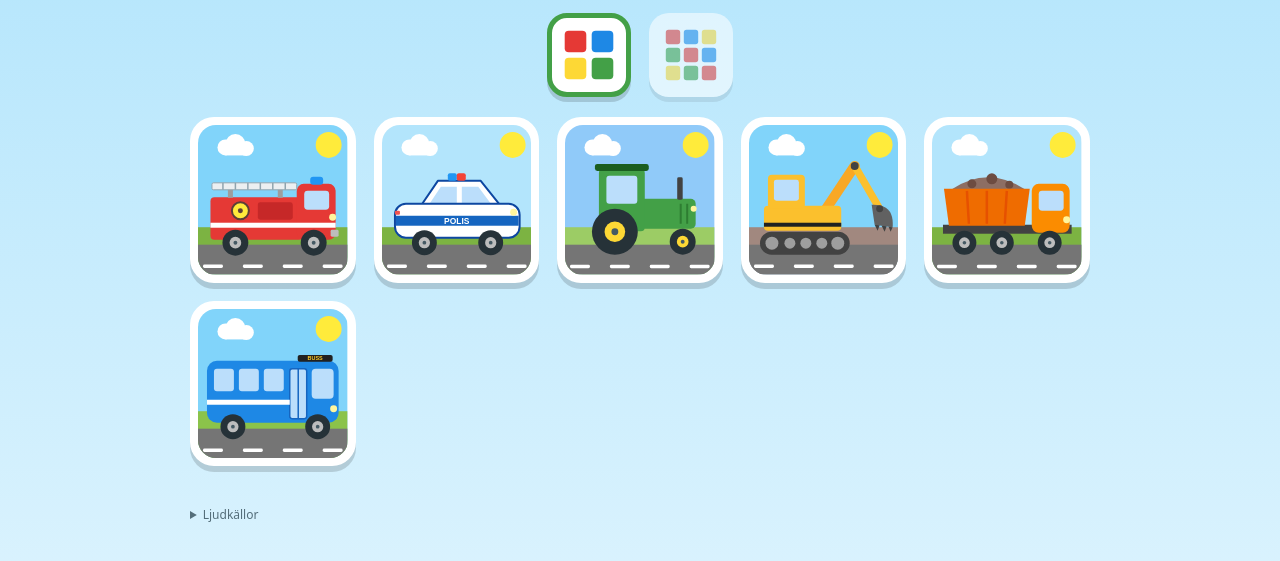
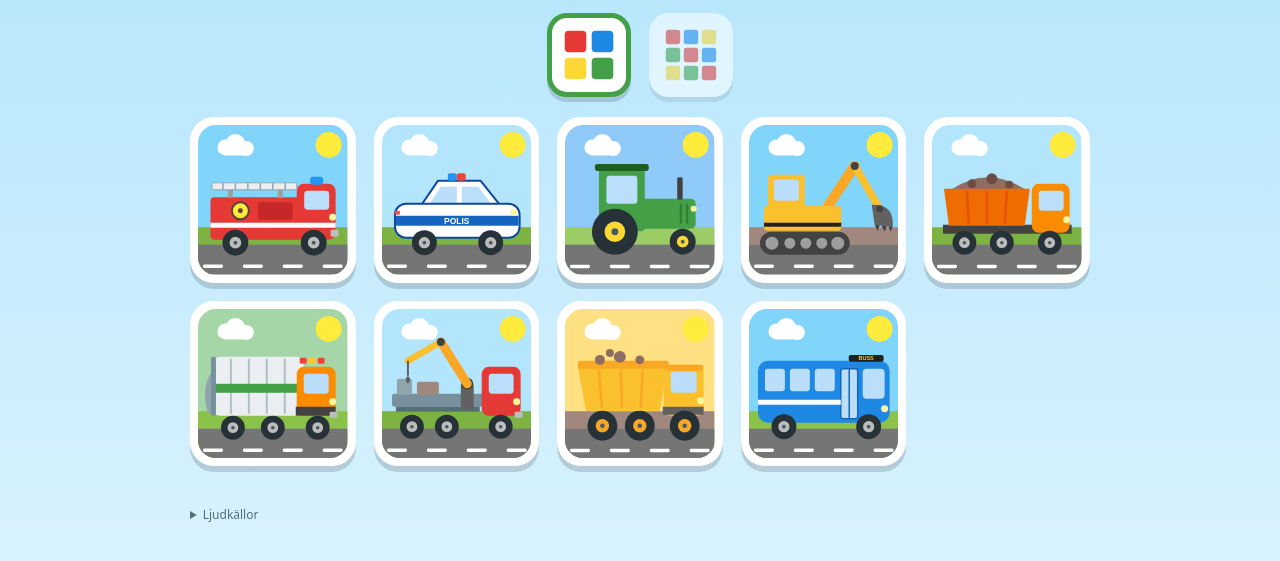
Before and after one commit to Mjac34/bilpussel, a plain HTML site: page index.html in a window 1280 px wide. Shown: the part 91-652 px from the top of the page. Drawn offline with Linux system fonts and the light colour scheme.

Commit message:
Fler fordon: sopbil, kranbil och dumper
Co-Authored-By: Devin AI <158243242+devin-ai-integration[bot]@users.noreply.github.com>

```diff
--- a/index.html
+++ b/index.html
@@ -161,6 +161,50 @@ const VEHICLES = [
     <rect x="214" y="132" width="50" height="40" rx="7" fill="#bbdefb"/>
     <circle cx="270" cy="190" r="7" fill="#fff59d"/>
     ${wheel(65, 236, 24)}${wheel(140, 236, 24)}${wheel(236, 236, 24)}` },
+
+  { id: 'sopbil', name: 'Sopbil', svg: bg('#a5d6a7', '#8bc34a') + `
+    <path d="M30 122 Q4 158 20 208 L34 214 L34 122 Z" fill="#90a4ae"/>
+    <rect x="30" y="96" width="182" height="118" rx="14" fill="#eceff1"/>
+    <g stroke="#b0bec5" stroke-width="4"><line x1="66" y1="100" x2="66" y2="210"/><line x1="102" y1="100" x2="102" y2="210"/><line x1="138" y1="100" x2="138" y2="210"/><line x1="174" y1="100" x2="174" y2="210"/></g>
+    <rect x="30" y="150" width="182" height="18" fill="#43a047"/>
+    <rect x="26" y="96" width="10" height="118" rx="4" fill="#78909c"/>
+    <rect x="198" y="116" width="78" height="98" rx="14" fill="#fb8c00"/>
+    <rect x="212" y="130" width="50" height="40" rx="7" fill="#bbdefb"/>
+    <rect x="196" y="196" width="80" height="18" fill="#424242"/>
+    <circle cx="270" cy="186" r="7" fill="#fff59d"/>
+    <rect x="204" y="98" width="14" height="12" rx="3" fill="#f44336"/><rect x="222" y="98" width="14" height="12" rx="3" fill="#ffca28"/><rect x="240" y="98" width="14" height="12" rx="3" fill="#f44336"/>
+    <rect x="264" y="206" width="16" height="12" rx="3" fill="#bdbdbd"/>
+    ${wheel(70, 238, 24)}${wheel(150, 238, 24)}${wheel(240, 238, 24)}` },
+
+  { id: 'kranbil', name: 'Kranbil', svg: bg('#b3e5fc') + `
+    <rect x="20" y="170" width="184" height="26" rx="6" fill="#78909c"/>
+    <rect x="28" y="196" width="168" height="10" fill="#546e7a"/>
+    <rect x="30" y="140" width="30" height="32" rx="4" fill="#90a4ae"/>
+    <rect x="70" y="146" width="44" height="26" rx="4" fill="#a1887f"/>
+    <rect x="158" y="150" width="26" height="52" rx="4" fill="#616161"/>
+    <circle cx="171" cy="150" r="12" fill="#424242"/>
+    <line x1="171" y1="150" x2="118" y2="66" stroke="#f9a825" stroke-width="18" stroke-linecap="round"/>
+    <line x1="118" y1="66" x2="52" y2="104" stroke="#fbc02d" stroke-width="13" stroke-linecap="round"/>
+    <circle cx="118" cy="66" r="8" fill="#424242"/>
+    <line x1="52" y1="104" x2="52" y2="134" stroke="#616161" stroke-width="4"/>
+    <path d="M52 134 q-9 8 0 16 q9 -8 0 -16" fill="#616161"/>
+    <rect x="200" y="116" width="78" height="98" rx="14" fill="#e53935"/>
+    <rect x="214" y="130" width="50" height="40" rx="7" fill="#bbdefb"/>
+    <circle cx="270" cy="186" r="7" fill="#fff59d"/>
+    <rect x="266" y="206" width="16" height="12" rx="3" fill="#bdbdbd"/>
+    ${wheel(60, 236, 24)}${wheel(130, 236, 24)}${wheel(238, 236, 24)}` },
+
+  { id: 'dumper', name: 'Dumper', svg: bg('#ffe082', '#a1887f') + `
+    <path d="M26 116 L206 116 L190 204 L42 204 Z" fill="#fbc02d"/>
+    <g stroke="#f9a825" stroke-width="5"><line x1="68" y1="122" x2="74" y2="198"/><line x1="112" y1="122" x2="114" y2="198"/><line x1="156" y1="122" x2="152" y2="198"/></g>
+    <rect x="26" y="104" width="182" height="16" rx="5" fill="#f9a825"/>
+    <g fill="#8d6e63"><circle cx="70" cy="102" r="10"/><circle cx="110" cy="96" r="12"/><circle cx="150" cy="102" r="9"/><circle cx="90" cy="88" r="8"/></g>
+    <rect x="198" y="112" width="80" height="102" rx="14" fill="#fbc02d"/>
+    <rect x="212" y="126" width="52" height="42" rx="7" fill="#bbdefb"/>
+    <rect x="198" y="112" width="80" height="12" rx="6" fill="#f9a825"/>
+    <rect x="196" y="196" width="82" height="16" fill="#616161"/>
+    <circle cx="272" cy="184" r="7" fill="#fff59d"/>
+    ${wheel(75, 234, 30, '#f9a825')}${wheel(150, 234, 30, '#f9a825')}${wheel(240, 234, 30, '#f9a825')}` },
 
   { id: 'buss', name: 'Buss', svg: bg('#81d4fa', '#8bc34a') + `
     <rect x="18" y="104" width="264" height="124" rx="20" fill="#1e88e5"/>
@@ -418,6 +462,10 @@ const CREDITS = [
   ['Lastbil', 'WWS FSRTarpan239Dvanstarting', 'Work With Sounds / Museum of Municipal Engineering', 'CC BY 4.0', 'https://commons.wikimedia.org/wiki/File:WWS_FSRTarpan239Dvanstarting.ogg'],
   ['Lastbil, Buss', 'Car Horn', '15HPanska_Ruttner_Jan', 'CC0', 'https://commons.wikimedia.org/wiki/File:Car_Horn.wav'],
   ['Buss', 'WWS CityBusMANSG220dooropeningclosing', 'Work With Sounds / Technical Museum of Slovenia', 'CC BY 4.0', 'https://commons.wikimedia.org/wiki/File:WWS_CityBusMANSG220dooropeningclosing.ogg'],
+  ['Sopbil', 'Back-up beeper', 'Ke4roh', 'CC0', 'https://commons.wikimedia.org/wiki/File:Back-up_beeper.ogg'],
+  ['Sopbil', 'Hydraulic lift pushing up', 'stephan', 'Public domain', 'https://commons.wikimedia.org/wiki/File:Hydraulic_lift_pushing_up.ogg'],
+  ['Kranbil', 'WWS Containerreachstackers', 'Work With Sounds / Werstas', 'CC BY 4.0', 'https://commons.wikimedia.org/wiki/File:WWS_Containerreachstackers.ogg'],
+  ['Dumper', 'WWS Emptyingsteelscrapfromatruck', 'Work With Sounds / Technical Museum of Slovenia', 'CC BY 4.0', 'https://commons.wikimedia.org/wiki/File:WWS_Emptyingsteelscrapfromatruck.ogg'],
 ];
 document.getElementById('creditList').innerHTML = CREDITS.map(([v, t, a, l, u]) =>
   `<li>${v}: <a href="${u}" target="_blank" rel="noopener">${t}</a> av ${a} (${l}). Klippt och volymjusterat.</li>`).join('');
```
Also changed, not shown: 3 other files.
